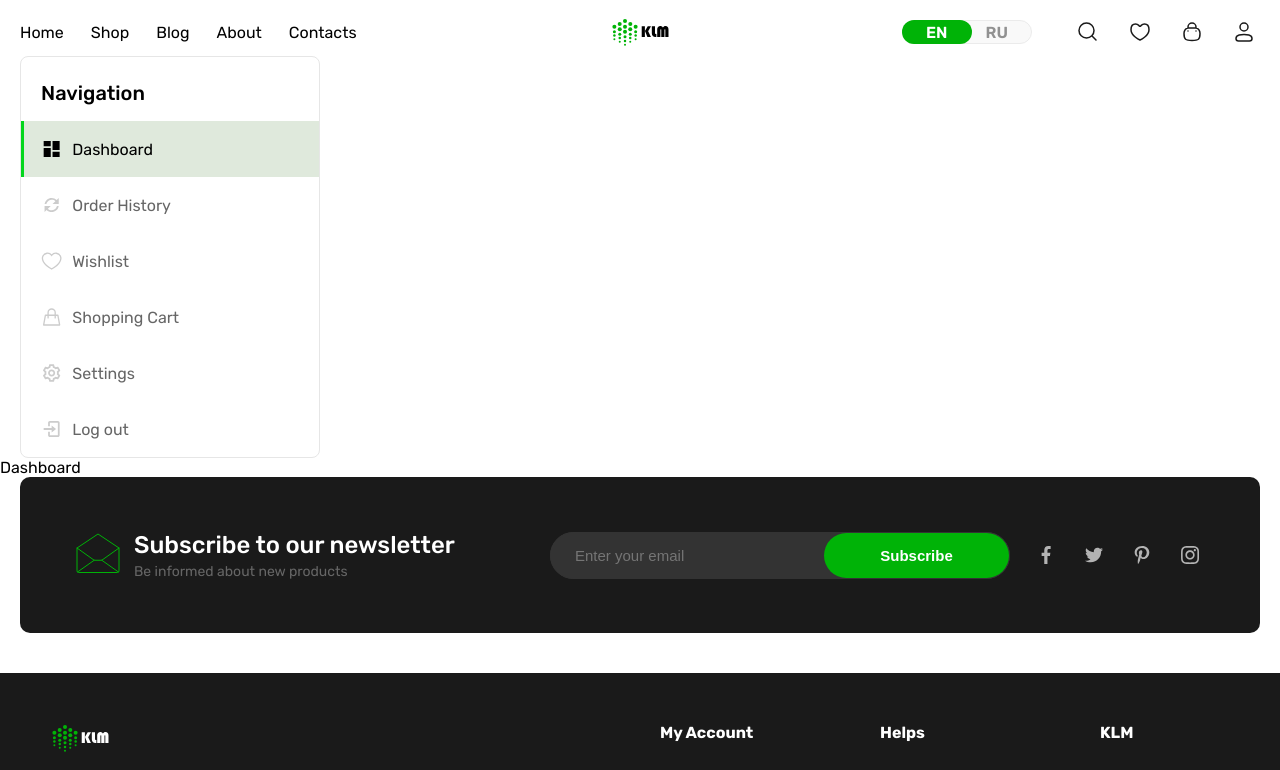
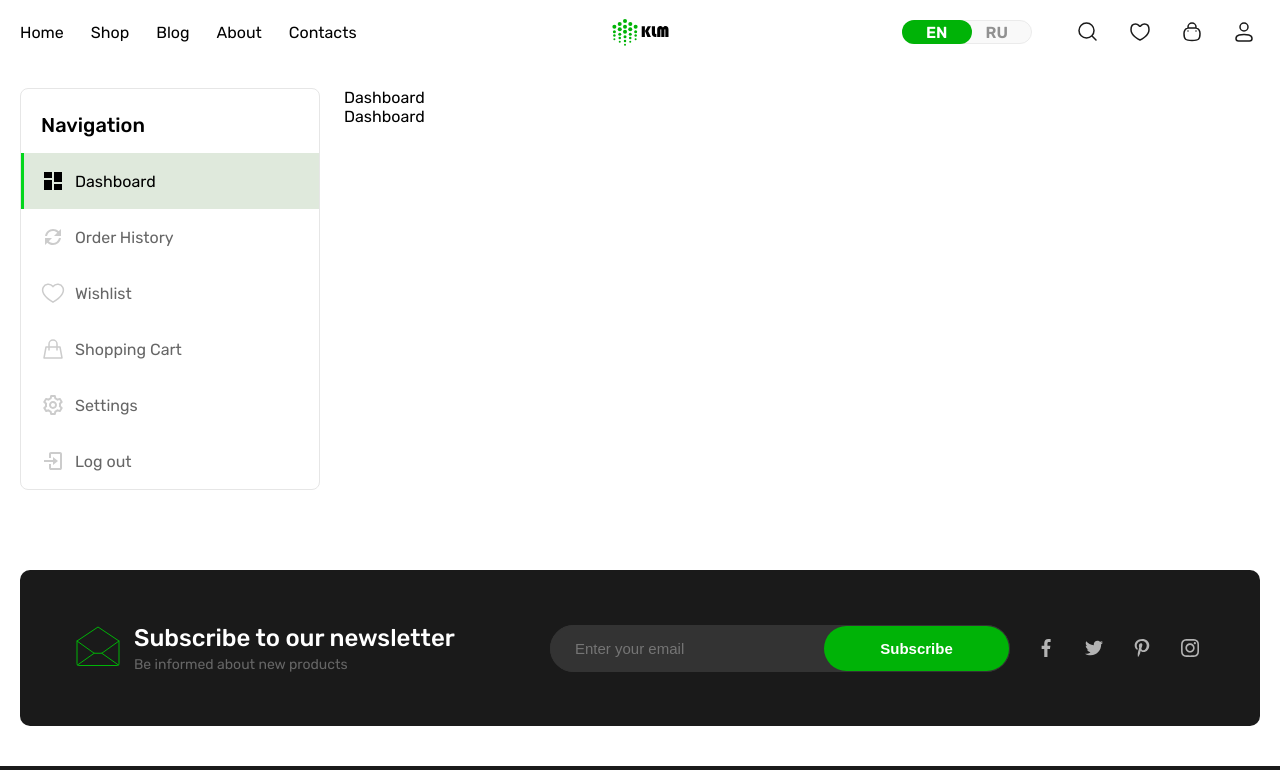
Before and after one commit to Pavelklm/pn-shop, a Next.js app in the folder pn-shop/: page /Profile/Dashboard in a window 1280 px wide. Shown: the top 770 px of the page. Built offline with nearby package versions, Linux system fonts and the light colour scheme; no server answers.

Commit message:
fixing bags

```diff
--- a/pn-shop/app/Profile/Dashboard/page.tsx
+++ b/pn-shop/app/Profile/Dashboard/page.tsx
@@ -1,3 +1,10 @@
 export default function Dashboard() {
-  return <div>Dashboard</div>
+  console.log('Dashboard')
+
+  return (
+    <>
+      <div>Dashboard</div>
+      <div>Dashboard</div>
+    </>
+  )
 }
--- a/pn-shop/app/Profile/layout.tsx
+++ b/pn-shop/app/Profile/layout.tsx
@@ -6,7 +6,7 @@ export default function ProfileLayout({
   children: React.ReactNode
 }) {
   return (
-    <div className='profile-page'>
+    <div className='profile-page container'>
       <aside>
         <ProfileNavigation />
       </aside>
--- a/pn-shop/app/globalStyles/profile.css
+++ b/pn-shop/app/globalStyles/profile.css
@@ -1,3 +1,12 @@
+.profile-page {
+  display: flex;
+  flex-direction: row;
+  gap: 24px;
+
+  margin-top: 32px;
+  margin-bottom: 80px;
+}
+
 .profile__navigation__list {
   width: 300px;
   border: 1.2px solid rgb(230, 230, 230);
@@ -12,10 +21,10 @@
 }
 
 .profile__navigation__list_item {
+  position: relative;
   display: flex;
   align-items: center;
   height: 56px;
-  padding: 0px 0px 0px 20px;
   transition:
     background 0.3s ease,
     box-shadow 0.3s ease;
@@ -28,6 +37,8 @@
   height: 100%;
   color: rgb(102, 102, 102);
   transition: all 0.3s ease;
+  z-index: 10;
+  padding-left: 54px;
 }
 
 .profile__navigation__list_item:hover {
@@ -46,12 +57,18 @@
 }
 
 .profile__navigation__list_item_icon {
+  position: absolute;
+  top: 16px;
+  left: 20px;
   margin-right: 10px;
   fill: #cccccc;
   transition: all 0.3s ease;
 }
 
 .profile__navigation__list_item_icon_2 {
+  position: absolute;
+  top: 16px;
+  left: 20px;
   margin-right: 10px;
   stroke: #cccccc;
   transition: all 0.3s ease;
--- a/pn-shop/components/elements/Profile/ProfileNavigation.tsx
+++ b/pn-shop/components/elements/Profile/ProfileNavigation.tsx
@@ -2,7 +2,8 @@
 
 import DashboardSvg from '@/components/elements/Profile__svg/Dashboard_svg'
 import Link from 'next/link'
-import { usePathname } from 'next/navigation'
+import { usePathname, useRouter } from 'next/navigation'
+import { useEffect } from 'react'
 import Logout_svg from '../Profile__svg/Logout_svg'
 import OrderHistorySvg from '../Profile__svg/OrderHistory_svg'
 import Settings_svg from '../Profile__svg/Settings_svg'
@@ -11,10 +12,17 @@ import WishListSvg from '../Profile__svg/WishList_svg'
 
 export default function ProfileNavigation() {
   const pathname = usePathname()
+  const router = useRouter()
+
+  useEffect(() => {
+    if (pathname === '/Profile') {
+      router.replace('/Profile/Dashboard')
+    }
+  }, [pathname, router])
 
   return (
     <div className='profile__navigation'>
-      <div className='container profile__navigation__container'>
+      <div className='profile__navigation__container'>
         <nav className='profile__navigation__list'>
           <div className='profile__navigation__list__title'>Navigation</div>
           <ul className='profile__navigation__list__inner list-reset'>
```
